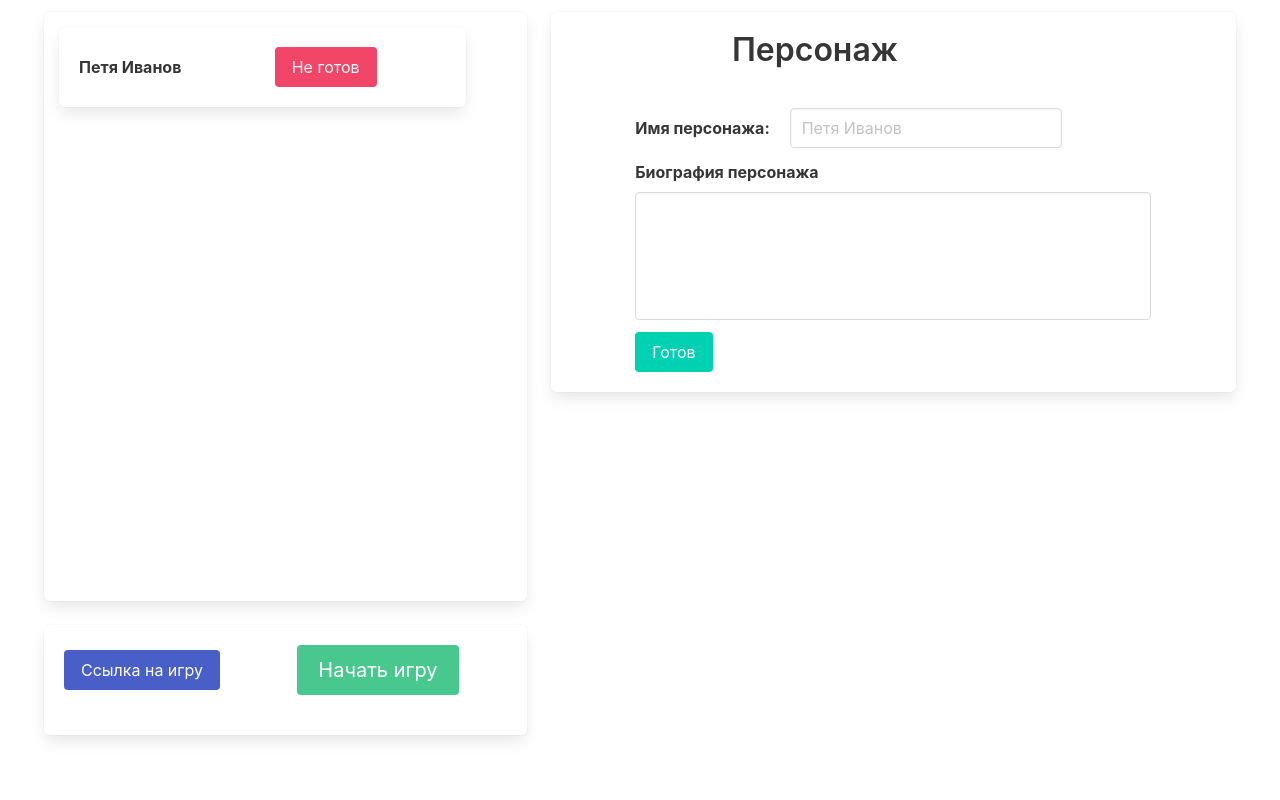
After one commit to DenisIndenbom/GoToDungeon, a Flask app: page /wait in a window 1280 px wide. The commit adds this page. Run offline with Flask 2, Linux system fonts and the light colour scheme.

Commit message:
pages markup

```diff
--- /dev/null
+++ b/Web/templates/waiting_room.html
@@ -0,0 +1,56 @@
+<!DOCTYPE html>
+<html lang="en" style="height: 100%">
+<head>
+    <link rel="stylesheet" href="https://cdn.jsdelivr.net/npm/bulma@0.9.4/css/bulma.min.css">
+    <meta charset="UTF-8">
+    <title>Ожидание игроков</title>
+</head>
+<body style="height: 100%">
+<div class="columns" style="width: 95%; margin: auto; height: 95%">
+    <div class="column is-5">
+        <div class="box" style="width:100%; height: 80%; overflow-y:auto; padding: 15px">
+            <div class = "box" style="width: 90%">
+                <div class="columns is-vcentered" style="height: 15%">
+                    <div class="column">
+                        <label class="label">Петя Иванов</label>
+                    </div>
+                    <div class="column">
+                        <a class="button is-danger">Не готов</a>
+                    </div>
+                </div>
+            </div>
+        </div>
+        <div class="box" style="height: 15%; width: 100%">
+            <div class="columns is-vcentered">
+                <div class="column is-half">
+                    <a class="button is-link" style="margin: auto">Ссылка на игру</a>
+                </div>
+                <div class="column is-half">
+                    <a class="button is-success is-medium" style="margin: auto">Начать игру</a>
+                </div>
+            </div>
+        </div>
+    </div>
+    <div class="column">
+        <div class="box" style="width:100%">
+            <h1 class="title" style="margin: auto; width: 50%; margin-bottom: 20px">Персонаж</h1>
+                <form style="width:80%; margin: auto; margin-top: 40px">
+                    <div class="field is-horizontal">
+                      <label class="label is-normal" style="margin-top: 8px; margin-right: 20px">Имя персонажа:</label>
+                      <div class="control">
+                        <input class="input" type="text" placeholder="Петя Иванов" name="key">
+                      </div>
+                    </div>
+                    <div class="field">
+                        <label class="label">Биография персонажа</label>
+                        <div class="control">
+                            <textarea class="textarea" name="intro" style="resize:none"></textarea>
+                        </div>
+                    </div>
+                    <button class="button is-primary">Готов</button>
+                </form>
+        </div>
+    </div>
+</div>
+</body>
+</html>
--- a/Web/web_server_app.py
+++ b/Web/web_server_app.py
@@ -11,13 +11,16 @@ def random_id(length):
 def start_screen():
     return render_template("index.html")
 
-@app.route('/start', methods=["post", "get"])
+@app.route('/config')
 def room_creator():
+    return render_template("room_config.html")
+
+@app.route('/wait')
+def create_room():
+    return render_template("waiting_room.html")
+
+@app.route('/room')
+def room():
     return render_template("room.html")
 
-@app.route('/room', methods=["post"])
-def create_room():
-    room_id = random_id(5)
-    return room_id
-
 app.run(debug=True)
```
Also changed, not shown: Web/templates/index.html (+6 -15 lines), Web/templates/room.html (+22 -5 lines), Web/templates/room_config.html (added, +27 -0 lines), Web/static/paper-plane.png (added).
